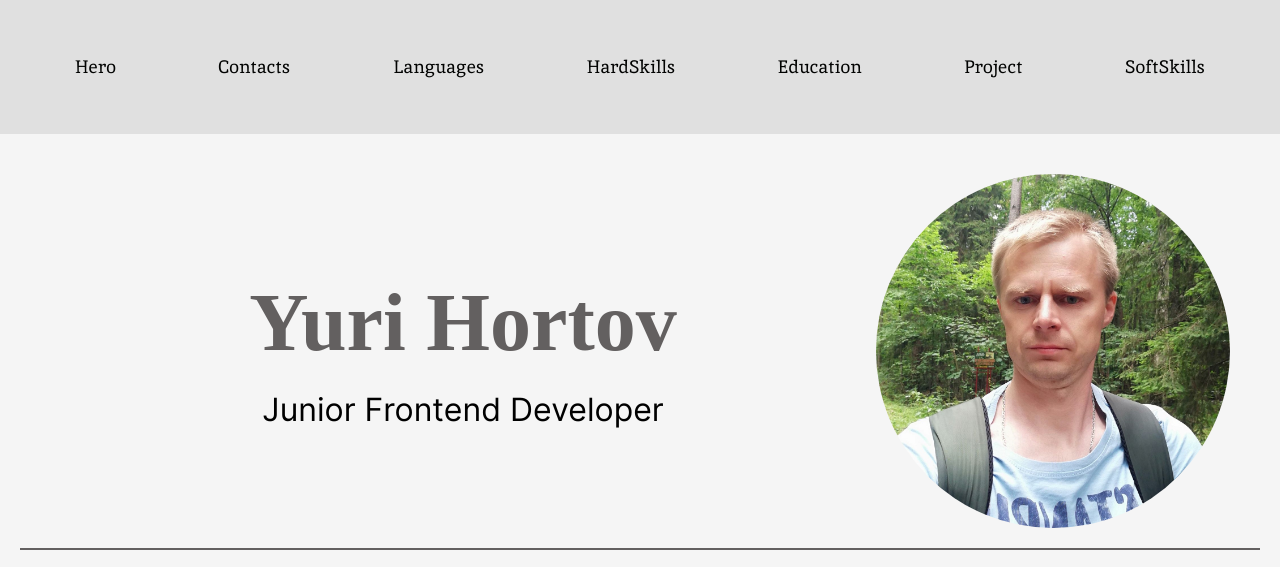
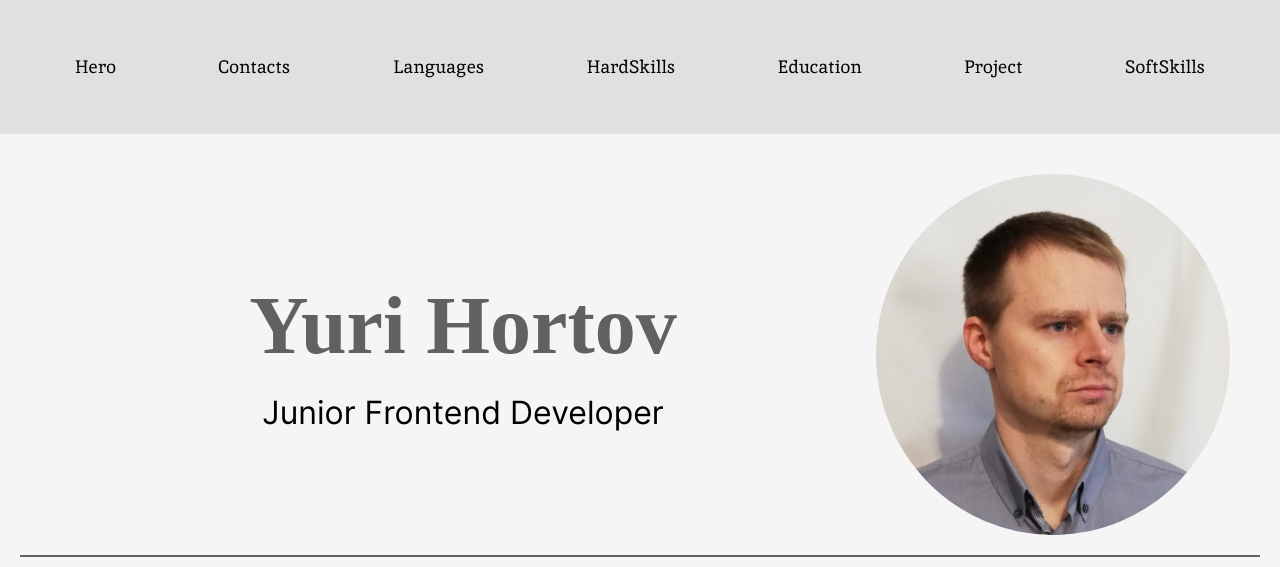
Before and after one commit to masya2021/CV-DM, a plain HTML site: page index.html in a window 1280 px wide. Shown: the top 567 px of the page. Drawn offline with Linux system fonts and the light colour scheme; files whose address does not match are found by name; a web font is replaced by a local one.

Commit message:
changed my foto

```diff
--- a/index.html
+++ b/index.html
@@ -89,7 +89,9 @@
                     </div>
 
                     <div class="hero__image">
-                        <img class="hero__item" src="assets/images/heros.jpg" alt="image hero" width="250" height="250">
+                        <!-- <img class="hero__item" src="assets/images/heros.jpg" alt="image hero" width="250" height="250"> -->
+                        <img class="hero__item" src="assets/images/huawei.jpg" alt="image hero" width="250"
+                            height="250">
                     </div>
 
                 </div>
```
Also changed, not shown: assets/images/huawei.jpg (added).
